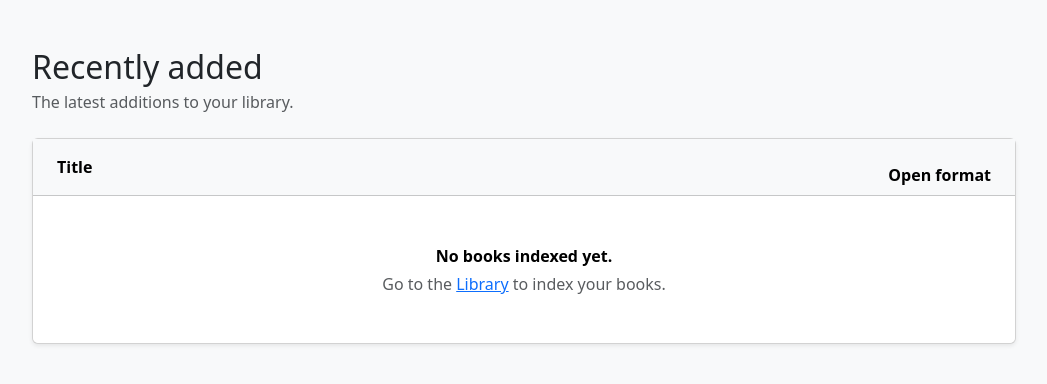
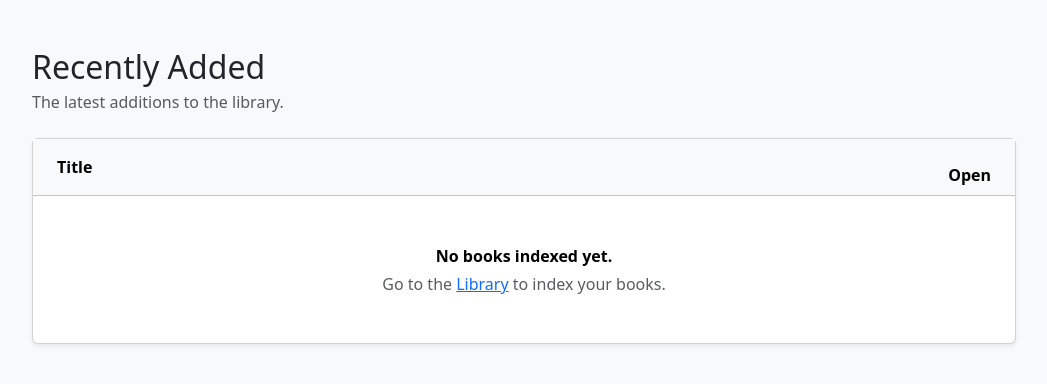
Before and after one commit to sibprogrammer/bookshelf, a Flask app: template src/templates/home.html in a window 1280 px wide. Shown: the part 73-457 px from the top of the page, without its empty margins (116-1163 px from the left). Run offline with Flask 3, Linux system fonts and the light colour scheme; the template is opened without the code that fills it, so the values that code supplies are empty; parts of the project's set-up code (start-up, migrations or seed data) failed here and were passed over; some libraries are stand-ins or nearby versions.

Commit message:
Minor UI polishing

```diff
--- a/src/templates/_book_table.html
+++ b/src/templates/_book_table.html
@@ -4,13 +4,13 @@
         <thead class="table-light">
           <tr>
             <th scope="col" class="px-4 py-3">Title</th>
-            <th scope="col" class="formats pe-4">Open format</th>
+            <th scope="col" class="formats pe-4">Open</th>
           </tr>
         </thead>
         <tbody>
           {% for book in books %}
           <tr>
-            <td class="px-4 py-3 text-break" title="{{ book.directory }}">
+            <td class="px-4 py-3 text-break">
               <a href="{{ url_for('details', book_id=book.id) }}">{{ book.title }}</a>
             </td>
             <td class="formats pe-4">
--- a/src/templates/details.html
+++ b/src/templates/details.html
@@ -1,7 +1,6 @@
 {% extends "base.html" %}
 {% block title %}{{ book.title }} · Bookshelf{% endblock %}
 {% block heading %}
-  <nav class="mb-4" aria-label="Bookshelf"><a href="{{ url_for('library') }}">Back to library</a></nav>
   <h1 class="h2 text-break mb-4">{{ book.title }}</h1>
 {% endblock %}
 {% block content %}
@@ -17,7 +16,7 @@
           </form>
         </div>
         <dl class="mb-0">
-          <dt class="text-body-secondary small mb-1">Added on disk</dt>
+          <dt class="text-body-secondary small mb-1">Added</dt>
           <dd class="mb-3">
             {% if file.added_at is not none %}
             <time datetime="{{ file.added_at.date().isoformat() }}">{{ file.added_at.strftime('%d %b %Y') }}</time>
@@ -33,8 +32,5 @@
       </li>
       {% endfor %}
     </ul>
-    <div class="card-footer bg-body p-4">
-      <p class="small text-body-secondary mb-0">Each format opens in the default reader on the computer running Bookshelf.</p>
-    </div>
   </section>
 {% endblock %}
--- a/src/templates/home.html
+++ b/src/templates/home.html
@@ -3,8 +3,8 @@
 {% block heading %}
   <div class="d-flex flex-column flex-sm-row align-items-sm-center justify-content-between gap-3 mb-4">
     <div>
-      <h1 class="h2 mb-1">Recently added</h1>
-      <p class="text-body-secondary mb-0">The latest additions to your library.</p>
+      <h1 class="h2 mb-1">Recently Added</h1>
+      <p class="text-body-secondary mb-0">The latest additions to the library.</p>
     </div>
   </div>
 {% endblock %}
--- a/src/templates/library.html
+++ b/src/templates/library.html
@@ -4,7 +4,7 @@
   <div class="d-flex flex-column flex-sm-row align-items-sm-center justify-content-between gap-3 mb-4">
     <div>
       <h1 class="h2 mb-1">Library</h1>
-      <p class="text-body-secondary mb-0">Your indexed PDF and EPUB books.</p>
+      <p class="text-body-secondary mb-0">A list of PDF and EPUB books.</p>
     </div>
     <form id="index-form" action="{{ url_for('reindex') }}" method="post">
       <button class="btn btn-primary" type="submit">
```
